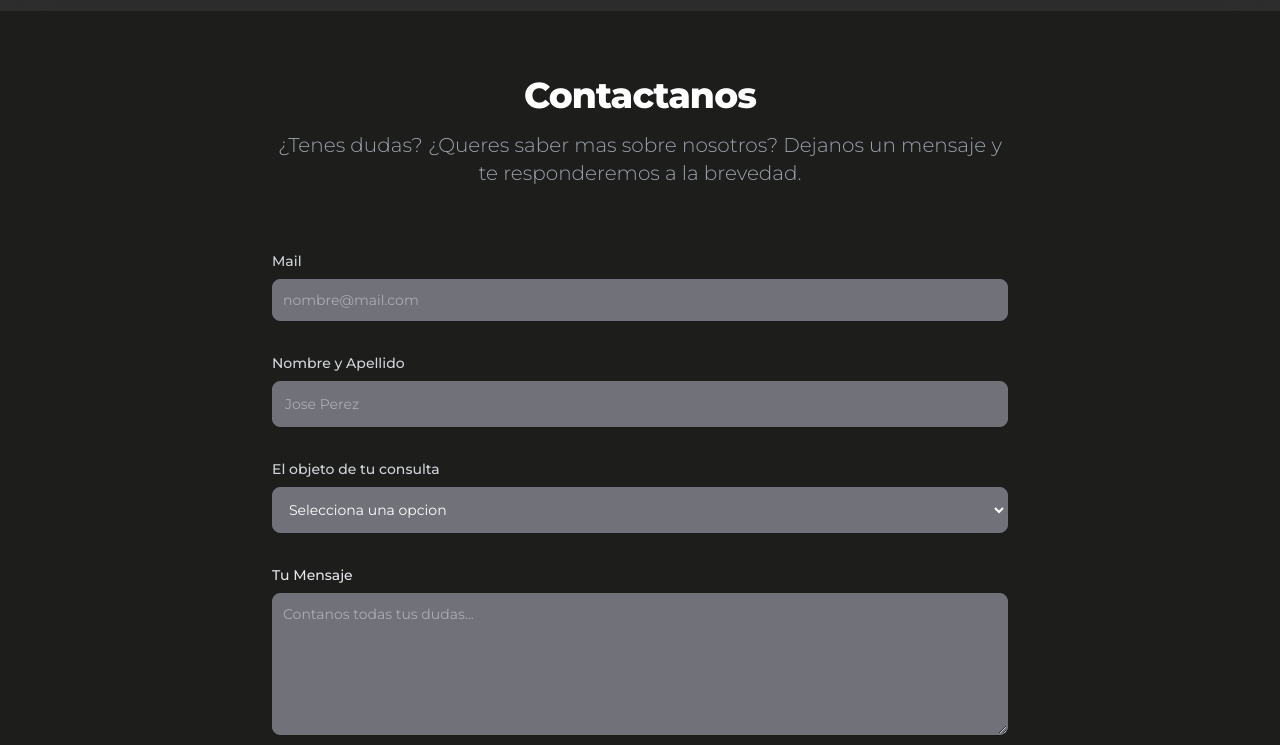
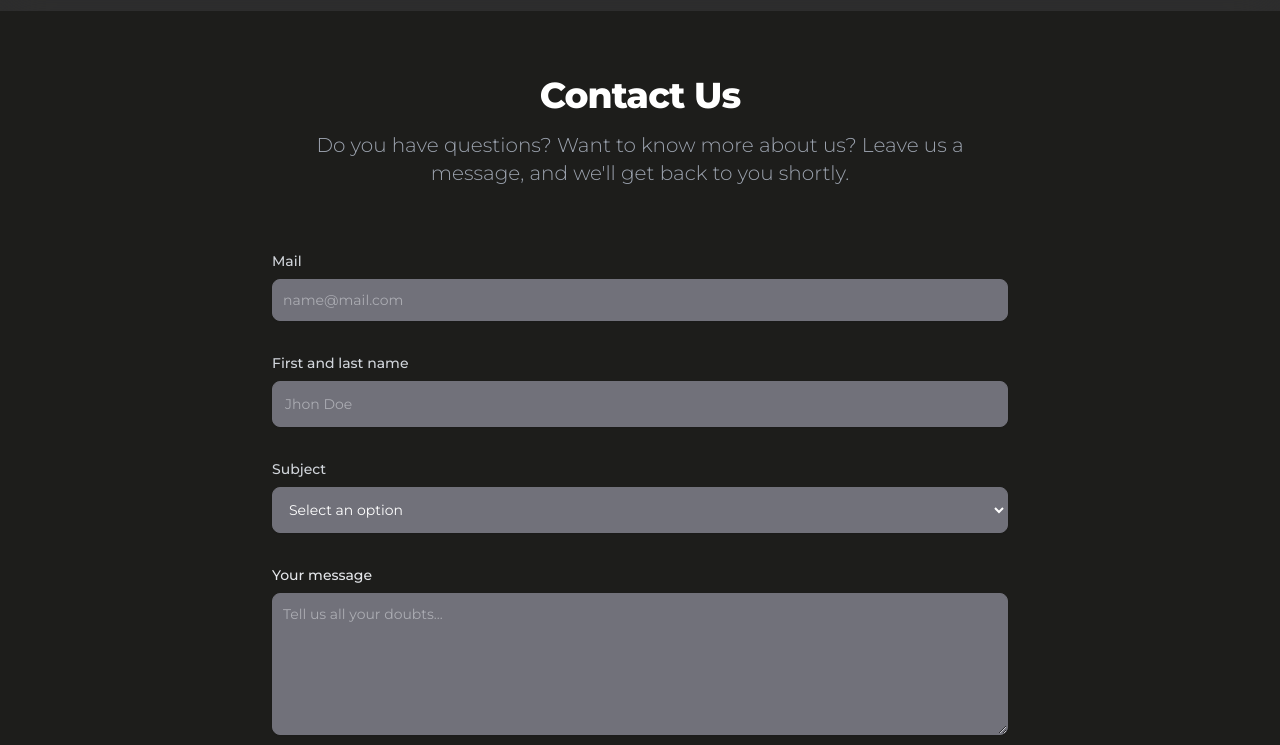
Before and after one commit to matesancheez/Flint, an Astro site: page /en/contacto in a window 1280 px wide. Shown: the part 55-800 px from the top of the page. Built offline with nearby package versions, Linux system fonts and the light colour scheme; Astro itself is replaced by a stand-in of ours.

Commit message:
agregando pagina de contacto traducida (falta formulario funcional)

```diff
--- a/src/pages/en/contacto.astro
+++ b/src/pages/en/contacto.astro
@@ -18,11 +18,11 @@ const subjects = [
       <h2
         class="mb-4 text-4xl tracking-tight font-extrabold text-center text-white"
       >
-        Contactanos
+        Contact Us
       </h2>
       <p class="mb-8 lg:mb-16 font-light text-center text-gray-400 sm:text-xl">
-        ¿Tenes dudas? ¿Queres saber mas sobre nosotros? Dejanos un mensaje y te
-        responderemos a la brevedad.
+        Do you have questions? Want to know more about us? Leave us a message,
+        and we'll get back to you shortly.
       </p>
       <form
         class="space-y-8"
@@ -41,27 +41,26 @@ const subjects = [
             name="email"
             id="email"
             class="shadow-sm border text-sm rounded-lg focus:ring-primary-500 focus:border-primary-500 block w-full p-2.5 bg-zinc-500 border-zinc-500 placeholder-gray-200/50 text-white focus:ring-primary-500 focus:border-primary-500 shadow-sm-light"
-            placeholder="nombre@mail.com"
+            placeholder="name@mail.com"
           />
         </div>
         <div>
           <label for="name" class="block mb-2 text-sm font-medium text-gray-300"
-            >Nombre y Apellido</label
+            >First and last name</label
           >
           <input
             type="text"
             id="name"
             name="name"
             class="block p-3 w-full text-sm rounded-lg border shadow-sm focus:ring-primary-500 focus:border-primary-500 bg-zinc-500 border-zinc-500 placeholder-gray-200/50 text-white focus:ring-primary-500 focus:border-primary-500 shadow-sm-light"
-            placeholder="Jose Perez"
+            placeholder="Jhon Doe"
             required
           />
         </div>
         <div class="mb-5">
           <label
             for="subject"
-            class="block mb-2 text-sm font-medium text-gray-300"
-            >El objeto de tu consulta</label
+            class="block mb-2 text-sm font-medium text-gray-300">Subject</label
           >
           <select
             required
@@ -70,7 +69,7 @@ const subjects = [
             class="block p-3 w-full text-sm bg-zinc-500 border-zinc-500 placeholder-gray-200/50 rounded-lg border shadow-sm focus:ring-primary-500 focus:border-primary-500"
           >
             <option selected disabled class="text-gray-200"
-              >Selecciona una opcion</option
+              >Select an option</option
             >
             {
               subjects.map((subject) => (
@@ -86,7 +85,7 @@ const subjects = [
           <label
             for="message"
             class="block mb-2 text-sm font-medium text-gray-200"
-            >Tu Mensaje</label
+            >Your message</label
           >
           <textarea
             required
@@ -94,12 +93,12 @@ const subjects = [
             id="message"
             rows="6"
             class="block p-2.5 w-full text-sm rounded-lg shadow-sm border focus:ring-primary-500 focus:border-primary-500 bg-zinc-500 border-zinc-500 placeholder-gray-200/50 text-white focus:ring-primary-500 focus:border-primary-500"
-            placeholder="Contanos todas tus dudas..."></textarea>
+            placeholder="Tell us all your doubts..."></textarea>
         </div>
         <button
           type="submit"
           class="py-3 px-5 text-sm font-medium text-center text-white rounded-lg bg-primary-700 sm:w-fit hover:bg-primary-800 focus:ring-4 focus:outline-none bg-primary-600 hover:bg-primary-700 focus:ring-primary-800"
-          >Enviar mensaje</button
+          >Send</button
         >
       </form>
     </div>
```
